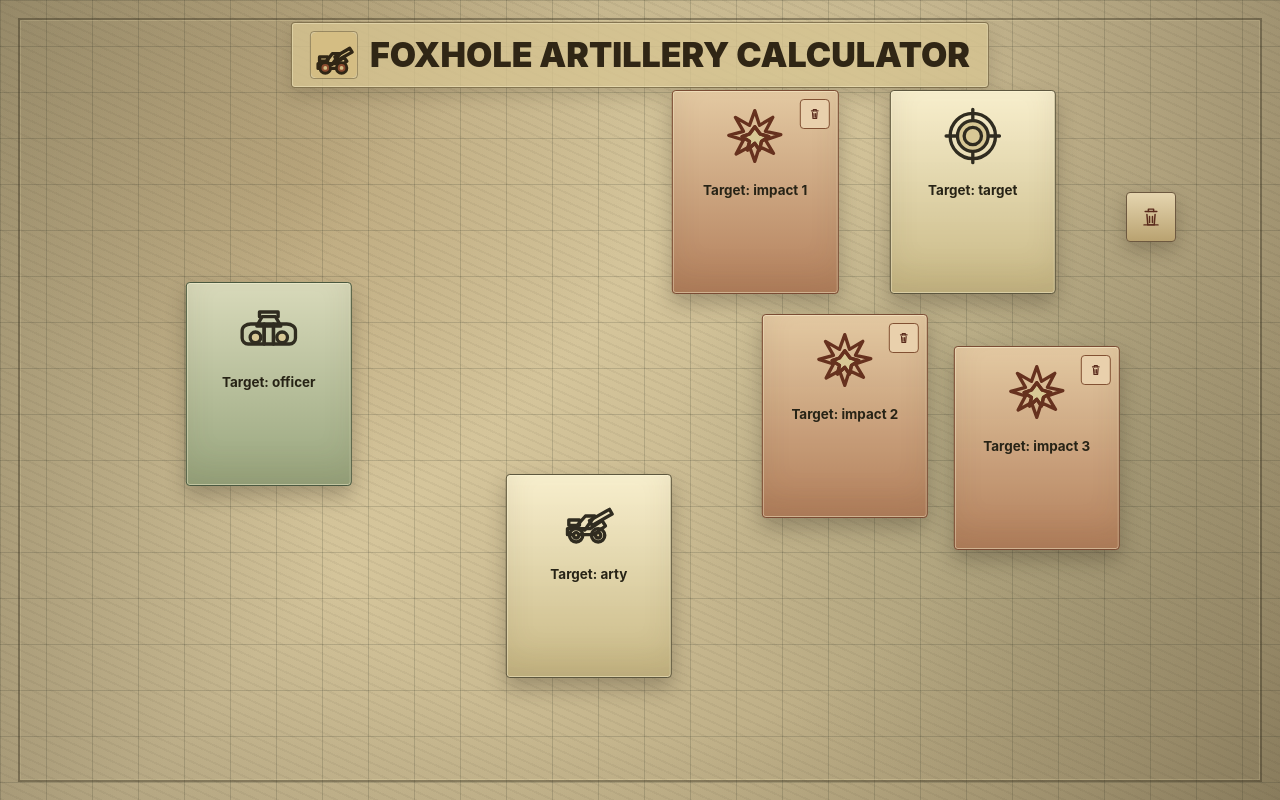
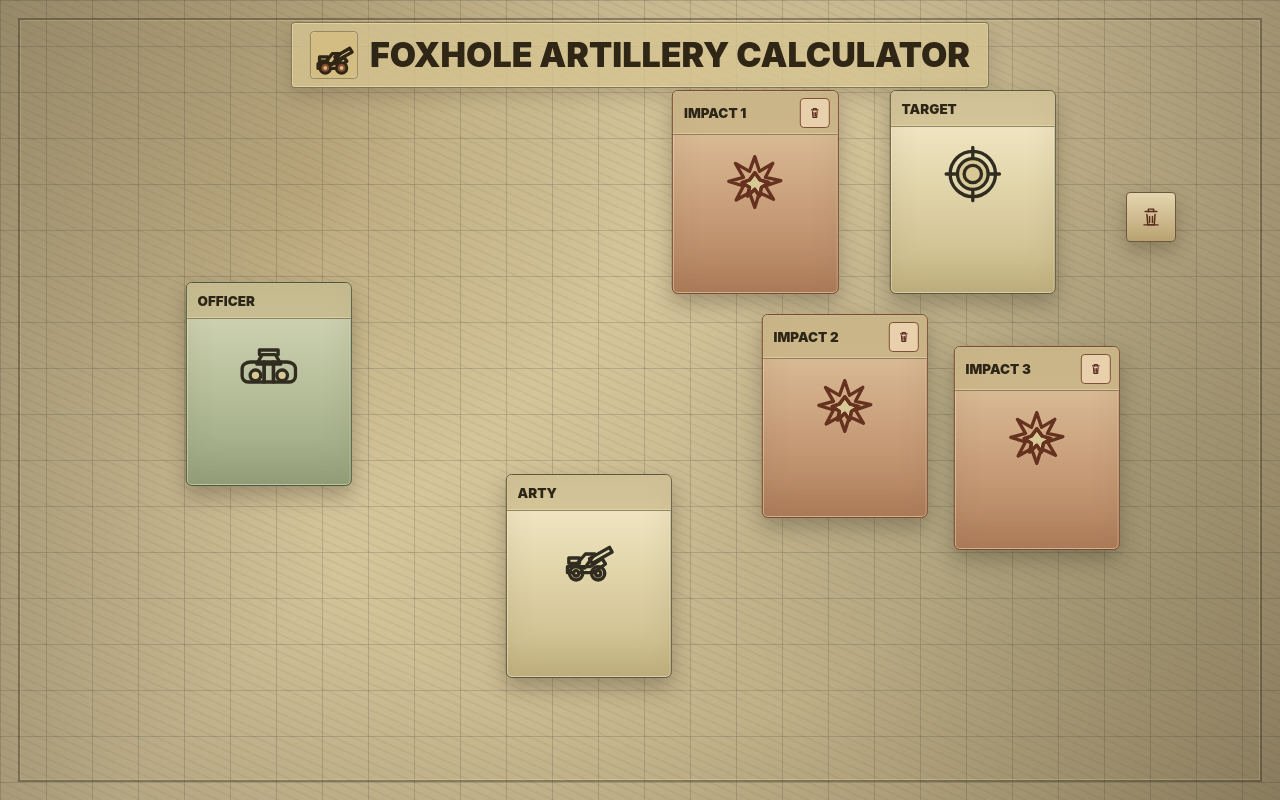
Before and after one commit to Kirill486/foxhole-artillery-calculator, a React (Create React App) app: page / in a window 1280 px wide. Built offline with nearby package versions, Linux system fonts and the light colour scheme.

Commit message:
Deploy app to GitHub Pages

```diff
--- a/package.json
+++ b/package.json
@@ -2,6 +2,7 @@
   "name": "arty-officer-calc-foxhole",
   "version": "0.1.0",
   "private": true,
+  "homepage": "https://kirill486.github.io/foxhole-artillery-calculator",
   "dependencies": {
     "@reduxjs/toolkit": "^2.11.2",
     "@testing-library/dom": "^10.4.1",
--- a/src/App.css
+++ b/src/App.css
@@ -76,9 +76,9 @@
   z-index: 1;
   width: var(--card-width);
   min-height: var(--card-min-height);
-  padding: var(--card-padding);
+  padding: 0;
   border: 1px solid #5d573f;
-  border-radius: 4px;
+  border-radius: 6px;
   background:
     linear-gradient(180deg, rgba(252, 244, 213, 0.9), rgba(199, 183, 132, 0.94)),
     #d0bd84;
@@ -107,7 +107,7 @@
 .item-icon {
   width: var(--icon-size);
   height: var(--icon-size);
-  margin-bottom: 9px;
+  margin: 2px 0 8px;
   fill: none;
   stroke: #302c20;
   stroke-linecap: round;
@@ -120,15 +120,53 @@
 }
 
 .item-actions {
-  position: absolute;
-  top: 8px;
-  right: 8px;
+  display: flex;
+  align-items: center;
+  justify-content: center;
 }
 
-.item div {
+.item-body div {
   font-size: clamp(12px, 1.05vw, 14px);
   font-weight: 650;
   line-height: 1.35;
+}
+
+.item-header {
+  min-height: 36px;
+  display: flex;
+  align-items: center;
+  justify-content: space-between;
+  gap: 8px;
+  padding: 7px 8px 6px 11px;
+  border-bottom: 1px solid rgba(72, 61, 37, 0.42);
+  border-radius: 5px 5px 0 0;
+  background:
+    linear-gradient(180deg, rgba(111, 98, 62, 0.22), rgba(77, 61, 36, 0.12)),
+    rgba(224, 207, 154, 0.62);
+  box-shadow: inset 0 -1px 0 rgba(255, 246, 209, 0.28);
+  box-sizing: border-box;
+}
+
+.item-title {
+  overflow: hidden;
+  color: #2d2617;
+  font-size: clamp(12px, 1.05vw, 14px);
+  font-weight: 900;
+  line-height: 1.1;
+  text-align: left;
+  text-overflow: ellipsis;
+  text-transform: uppercase;
+  white-space: nowrap;
+}
+
+.item-body {
+  padding: var(--card-padding);
+}
+
+.item-projection {
+  margin-top: 8px;
+  padding-top: 7px;
+  border-top: 1px dashed rgba(67, 55, 32, 0.45);
 }
 
 #arty {
--- a/src/components/Item/index.tsx
+++ b/src/components/Item/index.tsx
@@ -71,22 +71,25 @@
             id={itemId}
             onClick={onClick}
         >
+            <div className="item-header">
+                <div className="item-title">{label}</div>
                 {actions && <div className="item-actions">{actions}</div>}
+            </div>
+            <div className="item-body">
                 <ItemIcon itemId={iconId} />
-            <div>Target: {label}</div>
                 {showMeasurement && (<div>Azimut: {azimut.toFixed(1)}</div>)}
                 {showMeasurement && <div>Distance: {distance.toFixed(1)}</div>}
 
                 {showProjection && (
-                <>
-                    --------------------
+                    <div className="item-projection">
                         <div>dx: {dx.toFixed(1)}</div>
                         <div>dy: {dy.toFixed(1)}</div>
-                </>
+                    </div>
                 )}
                 {details.map(({label, value}) => (
                     <div key={label}>{label}: {value}</div>
                 ))}
             </div>
+        </div>
     );
 };
```
Lines whose indentation alone changed are shown as unchanged.
